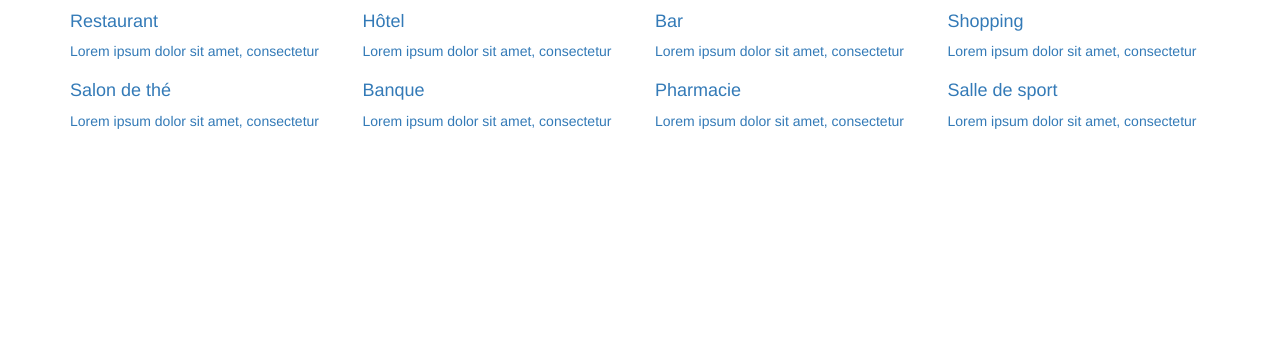
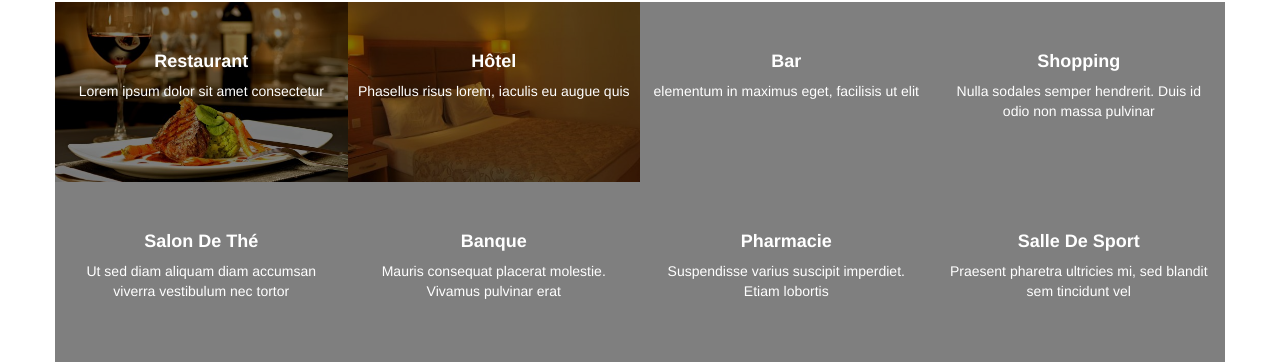
Before and after one commit to zekaze/Frismart.2.2, a plain HTML site: page index.html in a window 1280 px wide. Shown: the part 452-814 px from the top of the page. Drawn offline with Linux system fonts and the light colour scheme.

Commit message:
"alexandre.css" devient "accueil.css"
Mises à jour sur la section meilleur de frismart.
- Je renome alexandre.css pour accueil.css
- Ajout de photos: Hotel & Bar

```diff
--- a/index.html
+++ b/index.html
@@ -10,7 +10,7 @@
     <link href="plugins/bootstrap/css/bootstrap.min.css" rel="stylesheet">
     <link href="plugins/font-awesome/css/font-awesome.min.css" rel="stylesheet">
     <link href="plugins/font-awesome/css/font-awesome.min.css" rel="stylesheet">
-    <link href="css/alexandre.css" rel="stylesheet">
+    <link href="css/accueil.css" rel="stylesheet">
 
     <!-- HTML5 shim and Respond.js for IE8 support of HTML5 elements and media queries -->
     <!-- WARNING: Respond.js doesn't work if you view the page via file:// -->
@@ -20,17 +20,21 @@
     <![endif]-->
   </head>
   <body>
+
   <!-- =========================
               Header
   ============================== -->
+
     <header>
       <nav>
         <button type="button" id="menu-toggle" class="fa fa-bars fa-lg"></button>
       </nav>
     </header>
+
   <!-- =========================
           Section recherche
   ============================== -->
+
     <section id="section-recherche">
         <div class="container">
           <div class="heading text-center">
@@ -52,66 +56,71 @@
   <!-- =========================
   Section Le meilleur de Frismart
   ============================== -->
+
     <section id="section-meilleur-frismart">
       <div class="container">
-        <div>
+        <div class="text-center">
           <h2>Le meilleur de Frismart</h2>
         </div>
-        <div class="row">
-          <div class="col-xs-2 col-sm-3">
+        <div class="row categories">
+          <div class="col-xs-6 col-sm-3" style="background-image: url('img/restaurant.jpg')">
             <a href="#">
               <h4>Restaurant</h4>
-              <p>Lorem ipsum dolor sit amet, consectetur</p>
+              <p>Lorem ipsum dolor sit amet consectetur</p>
             </a>
           </div>
-          <div class="col-xs-2 col-sm-3">
+          <div class="col-xs-6 col-sm-3" style="background-image: url('img/hotel.jpg')">
             <a href="#">
               <h4>H&ocirc;tel</h4>
-              <p>Lorem ipsum dolor sit amet, consectetur</p>
+              <p>Phasellus risus lorem, iaculis eu augue quis</p>
             </a>
           </div>
-          <div class="col-xs-2 col-sm-3">
+          <div class="col-xs-6 col-sm-3">
             <a href="#">
               <h4>Bar</h4>
-              <p>Lorem ipsum dolor sit amet, consectetur</p>
+              <p>elementum in maximus eget, facilisis ut elit</p>
             </a>
           </div>
-          <div class="col-xs-2 col-sm-3">
+          <div class="col-xs-6 col-sm-3">
             <a href="#">
               <h4>Shopping</h4>
-              <p>Lorem ipsum dolor sit amet, consectetur</p>
+              <p>Nulla sodales semper hendrerit. Duis id odio non massa pulvinar</p>
             </a>
           </div>
         </div>
 
-        <div class="row">
-          <div class="col-xs-2 col-sm-3">
+        <div class="row categories">
+          <div class="col-xs-6 col-sm-3">
             <a href="#">
               <h4>Salon de th&eacute;</h4>
-              <p>Lorem ipsum dolor sit amet, consectetur</p>
+              <p>Ut sed diam aliquam diam accumsan viverra vestibulum nec tortor</p>
             </a>
           </div>
-          <div class="col-xs-2 col-sm-3">
+          <div class="col-xs-6 col-sm-3">
             <a href="#">
               <h4>Banque</h4>
-              <p>Lorem ipsum dolor sit amet, consectetur</p>
+              <p>Mauris consequat placerat molestie. Vivamus pulvinar erat</p>
             </a>
           </div>
-          <div class="col-xs-2 col-sm-3">
+          <div class="col-xs-6 col-sm-3">
             <a href="#">
               <h4>Pharmacie</h4>
-              <p>Lorem ipsum dolor sit amet, consectetur</p>
+              <p>Suspendisse varius suscipit imperdiet. Etiam lobortis</p>
             </a>
           </div>
-          <div class="col-xs-2 col-sm-3">
+          <div class="col-xs-6 col-sm-3">
             <a href="#">
               <h4>Salle de sport</h4>
-              <p>Lorem ipsum dolor sit amet, consectetur</p>
+              <p>Praesent pharetra ultricies mi, sed blandit sem tincidunt vel</p>
             </a>
           </div>
         </div>
       </div>
     </section>
+
+  <!-- =========================
+        Section à la une
+  ============================== -->
 
   <!-- =========================
               Footer
--- a/sass/alexandre.scss
+++ b/sass/accueil.scss
@@ -62,7 +62,52 @@ header{
     }
   }
 }
+#section-meilleur-frismart{
+  .categories{
+    .col-sm-3{
+      max-height: 250px;
+      padding: 10px;
+      overflow: hidden;
+      text-align: center;
+      background-size: cover;
+      background-position: center;
+      height: 180px;
+      position: relative;
 
+
+      a{
+        text-decoration: none;
+        color: #fff;
+        position: absolute;
+        height: 100%;
+        width: 100%;
+        padding: 40px 10px 0;
+        left: 0;
+        top: 0;
+        z-index: 2;
+
+        h4{
+          text-transform: capitalize;
+          font-weight: 700;
+        }
+        p{
+          font-size: 14px;
+        }
+      }
+    }
+    .col-sm-3:after{
+      content: '';
+      display: block;
+      position: absolute;
+      width: 100%;
+      height: 100%;
+      z-index: 1;
+      top: 0;
+      left: 0;
+      background: rgba(#000, 0.5);
+    }
+  }
+}
 @media (max-width: 768px) {
 
   #section-recherche{
```
Also changed, not shown: css/accueil.css, img/bar.jpg (added), img/hotel.jpg (added), img/restaurant.jpg (added), 2 other files.
